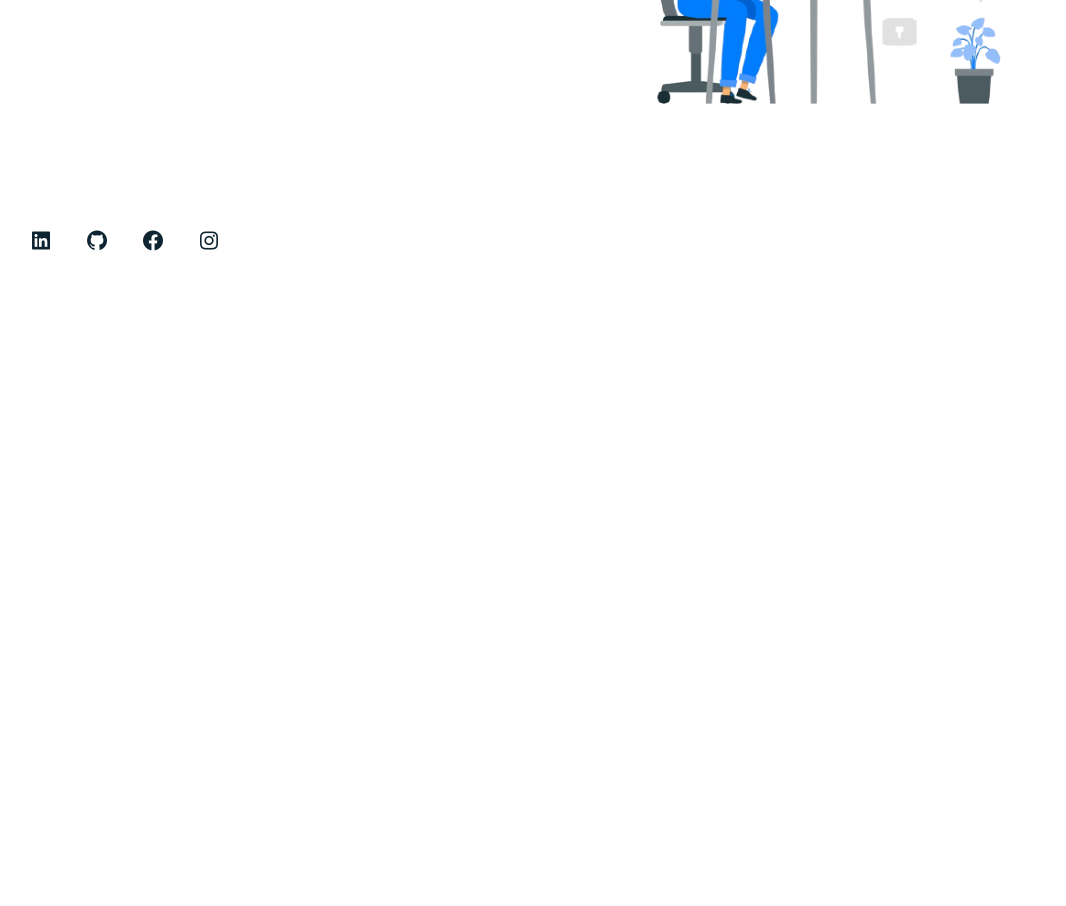
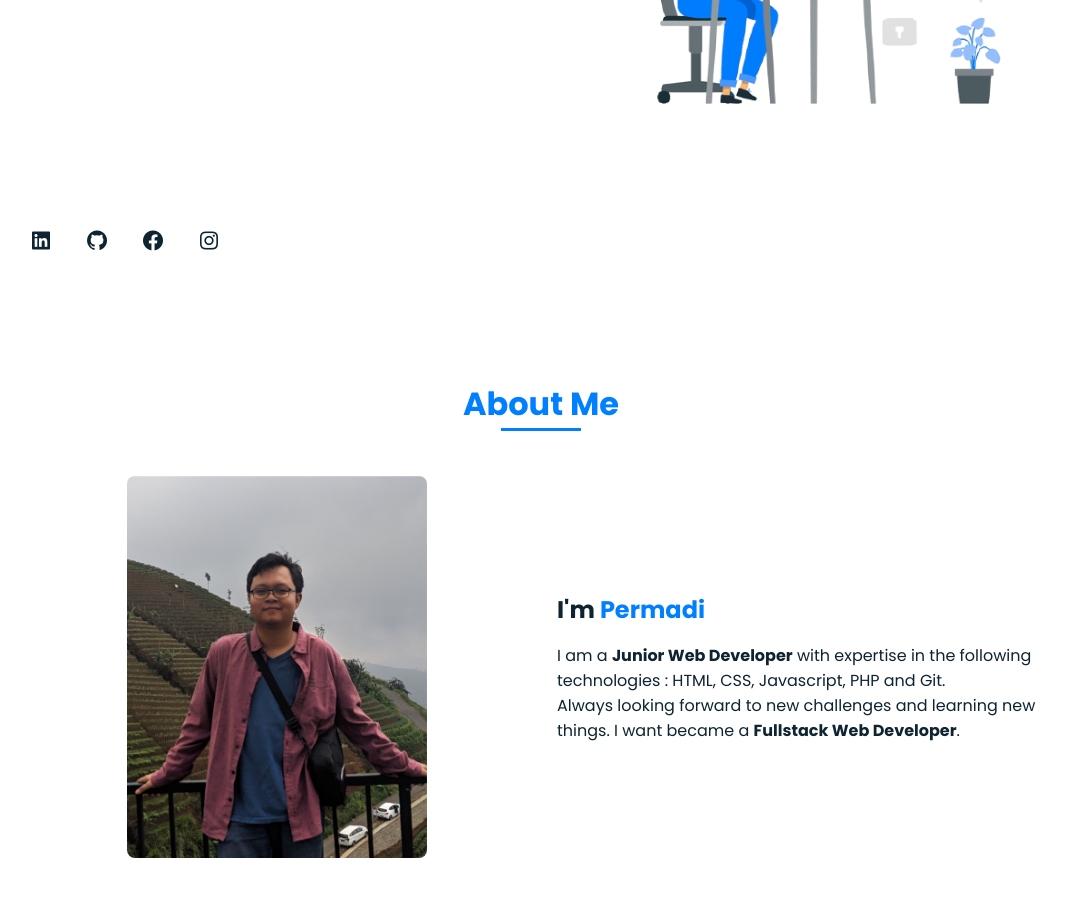
Before and after one commit to permadiekapermana/permadiekapermana.github.io-old, a plain HTML site: page index.html in a window 1280 px wide. Shown: the part 500-1406 px from the top of the page, without its empty margins (99-1165 px from the left). Before the commit the page ends 800 px from the top, so only its background shows below. Drawn offline with nearby package versions, Linux system fonts and the light colour scheme; a web font is replaced by a local one.

Commit message:
Add section About Me

```diff
--- a/index.html
+++ b/index.html
@@ -16,7 +16,7 @@
         <header class="l-header">
             <nav class="nav bd-grid">
                 <div>
-                    <a href="#" class="nav__logo">Permadi Eka Permana</a>
+                    <a href="#home" class="nav__logo">Permadi Eka Permana</a>
                 </div>
 
                 <div class="nav__menu" id="nav-menu">
@@ -60,20 +60,20 @@
             </section>
 
             <!--===== ABOUT =====-->
-            <!-- <section class="about section " id="about">
-                <h2 class="section-title">About</h2>
+            <section class="about section " id="about">
+                <h2 class="section-title">About Me</h2>
 
                 <div class="about__container bd-grid">
                     <div class="about__img">
-                        <img src="assets/img/about.jpg" alt="">
+                        <img src="assets/img/profile-pict.png" alt="">
                     </div>
 
                     <div>
-                        <h2 class="about__subtitle">I'am Marlon</h2>
-                        <p class="about__text">Lorem, ipsum dolor sit amet consectetur adipisicing elit. Voluptate cum expedita quo culpa tempora, assumenda, quis fugiat ut voluptates soluta, aut earum nemo recusandae cumque perferendis! Recusandae alias accusamus atque.</p>
+                        <h2 class="about__subtitle">I'm <span class="home__title-color">Permadi</h2>
+                        <p class="about__text">I am a <strong>Junior Web Developer</strong> with expertise in the following technologies : HTML, CSS, Javascript, PHP and Git. <br> Always looking forward to new challenges and learning new things. I want became a <strong>Fullstack Web Developer</strong>.</p>
                     </div>
                 </div>
-            </section> -->
+            </section>
 
             <!--===== SKILLS =====-->
             <!-- <section class="skills section" id="skills">
```
Also changed, not shown: assets/img/about.jpg (deleted), assets/img/perfil.png (deleted), assets/img/profile-pict.png (added).
